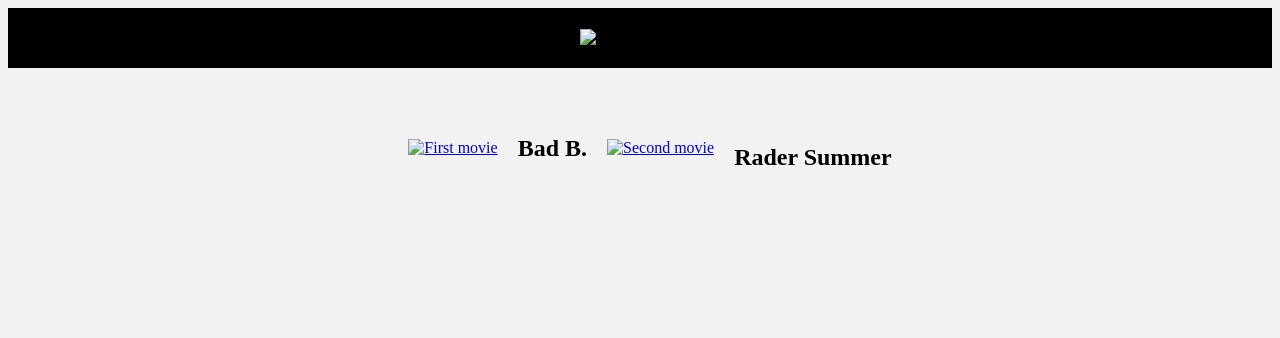
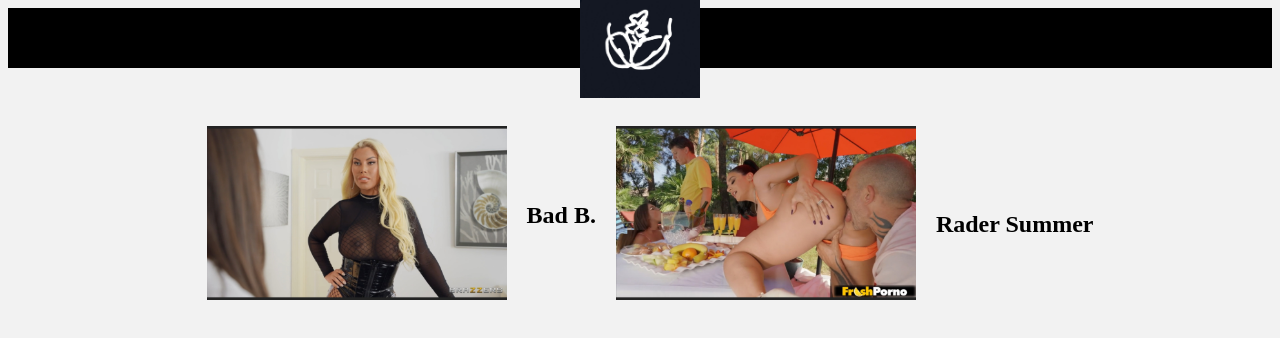
Before and after one commit to Bycorn/bycorn.github.io, a plain HTML site: page index.html in a window 1280 px wide. Drawn offline with Linux system fonts and the light colour scheme.

Commit message:
Update index.html

```diff
--- a/index.html
+++ b/index.html
@@ -6,14 +6,14 @@
   </head>
   <body>
     <div class="navbar">
-      <img src="image/logo.png" alt="BYCORN logo" class="logo">
+      <img src="logo.png" alt="BYCORN logo" class="logo">
     </div><br>
     <div class="container">
-      <a href="a1.html"><img src="image/a1.jpg" alt="First movie" class="movie"></a>
+      <a href="a1.html"><img src="a1.jpg" alt="First movie" class="movie"></a>
       <div class="movie-desc">
         <h2>Bad B.</h2>
       </div><br>
-      <a href="a2.html"><img src="image/a2.jpg" alt="Second movie" class="movie"></a>
+      <a href="a2.html"><img src="a2.jpg" alt="Second movie" class="movie"></a>
       <div class="movie-desc"><br>
         <h2>Rader Summer</h2>
       </div>
```
